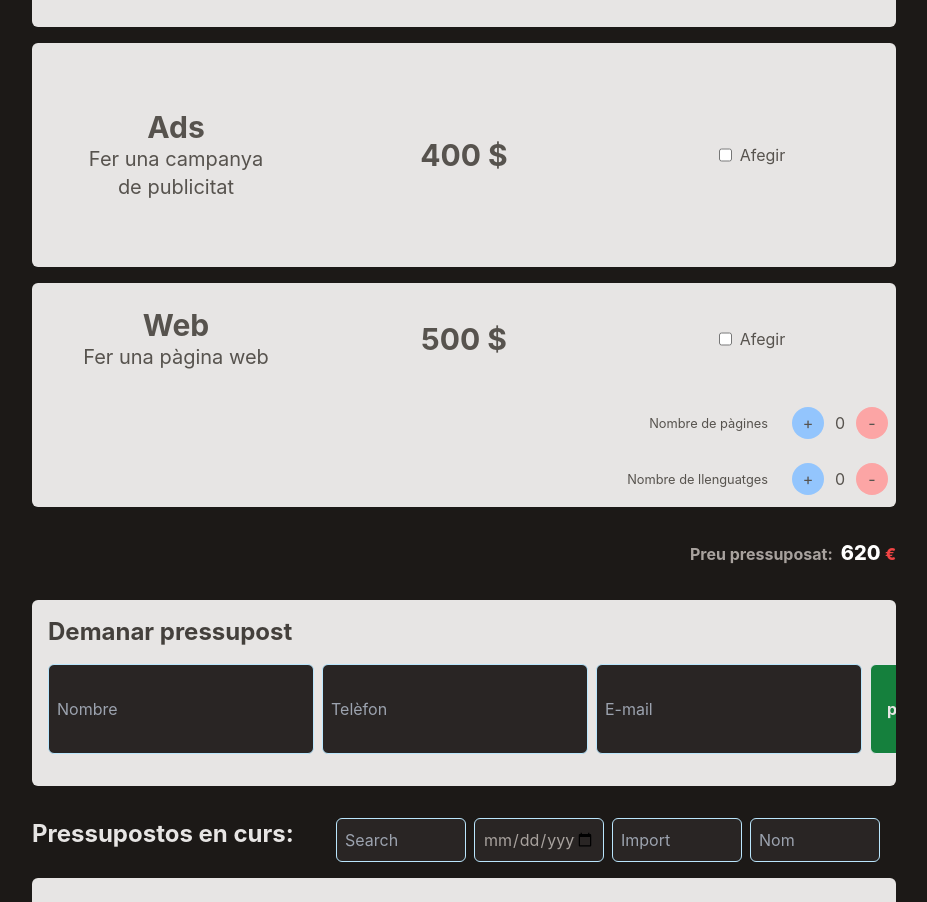
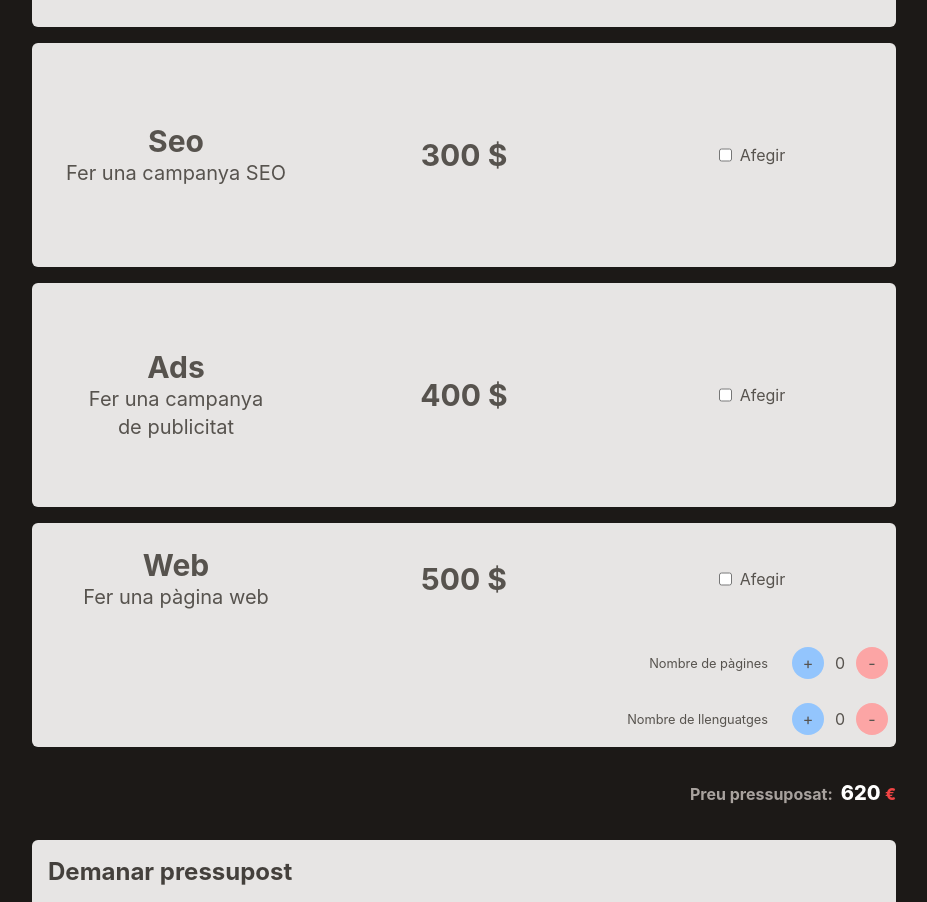
Before and after one commit to JuanDNJ/s6-pressupostos, a React (Vite) app: page /s6-pressupostos/calculadora in a window 1280 px wide. Shown: the part 960-1862 px from the top of the page, without its empty margins (176-1103 px from the left). Built offline with nearby package versions, Linux system fonts and the light colour scheme.

Commit message:
"Creando el compoenente Card"

```diff
--- a/src/assets/index.css
+++ b/src/assets/index.css
@@ -21,7 +21,6 @@ img {
   object-position: center;
 }
 .banner {
-
   background-position: center center;
   background-repeat: no-repeat;
   background-size: cover;
--- /dev/null
+++ b/src/components/Card.jsx
@@ -0,0 +1,8 @@
+const Card = ({children}) => {
+    return (
+        <article className="md:min-h-56 grid grid-cols-3 bg-stone-200 rounded-md overflow-hidden">
+            {children}
+        </article>
+    )
+}
+ export default Card;
--- a/src/pages/Calculator.jsx
+++ b/src/pages/Calculator.jsx
@@ -5,6 +5,7 @@ import MainHeader from "../components/MainHeader";
 import Navigation from "../components/Navigation";
 import Budgets from "../components/Budgets";
 import Banner from "../components/Banner";
+import Card from "../components/Card";
 
 const Calculator = () => {
   return (
@@ -23,7 +24,7 @@ const Calculator = () => {
               Genera el teu pressupost
             </h2>
           </header>
-          <article className="md:min-h-56 grid grid-cols-3 bg-stone-200 rounded-md overflow-hidden">
+          <Card>
             <header className=" flex flex-col justify-center md:items-center py-4">
               <h2 className="text-3xl font-bold px-2  text-left">Seo</h2>
               <span className="px-2 text-sm md:text-xl md:text-center text-pretty">
@@ -39,8 +40,25 @@ const Calculator = () => {
                 <span>Afegir</span>
               </label>
             </aside>
-          </article>
-          <article className="md:min-h-56 grid  grid-cols-3  bg-stone-200 rounded-md overflow-hidden">
+          </Card>
+          <Card>
+            <header className=" flex flex-col justify-center md:items-center py-4">
+              <h2 className="text-3xl font-bold px-2  text-left">Seo</h2>
+              <span className="px-2 text-sm md:text-xl md:text-center text-pretty">
+                Fer una campanya SEO
+              </span>
+            </header>
+            <section className="flex items-center justify-center">
+              <strong className="text-2xl md:text-3xl">300 $</strong>
+            </section>
+            <aside className="flex items-center justify-center">
+              <label htmlFor="seo" className="p-2 flex gap-2">
+                <input id="seo" name="seo" type="checkbox" />
+                <span>Afegir</span>
+              </label>
+            </aside>
+          </Card>
+          <Card>
             <header className="flex flex-col justify-center md:items-center py-4">
               <h2 className="text-3xl font-bold px-2">Ads</h2>
               <span className="px-2 text-sm md:text-xl md:text-center text-pretty">
@@ -56,8 +74,8 @@ const Calculator = () => {
                 <span>Afegir</span>
               </label>
             </aside>
-          </article>
-          <article className="md:min-h-56 grid grid-cols-3 bg-stone-200 rounded-md overflow-hidden">
+          </Card>
+          <Card>
             <header className="flex flex-col justify-center md:items-center py-4">
               <h2 className="text-3xl font-bold px-2">Web</h2>
               <span className="px-2 text-sm md:text-xl md:text-center text-pretty">
@@ -103,7 +121,7 @@ const Calculator = () => {
                 </div>
               </article>
             </footer>
-          </article>
+          </Card>
           <aside className="flex items-center justify-end gap-2 py-4">
             <strong className="text-stone-400">Preu pressuposat:</strong>{" "}
             <strong className="text-xl font-extrabold text-white">
```
